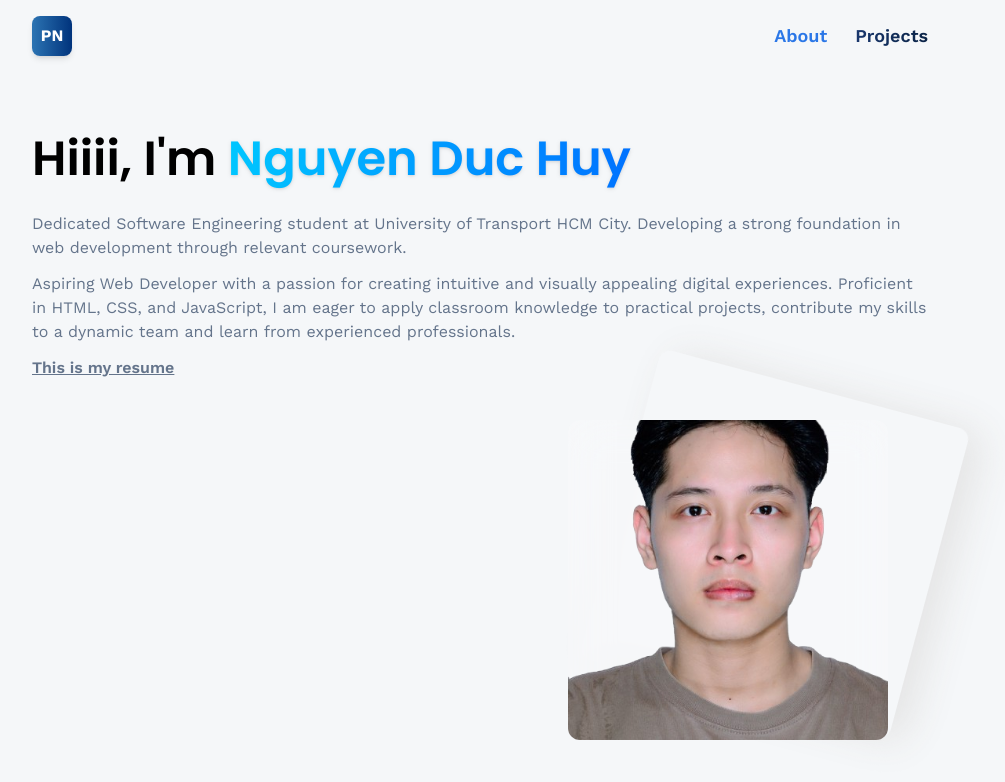
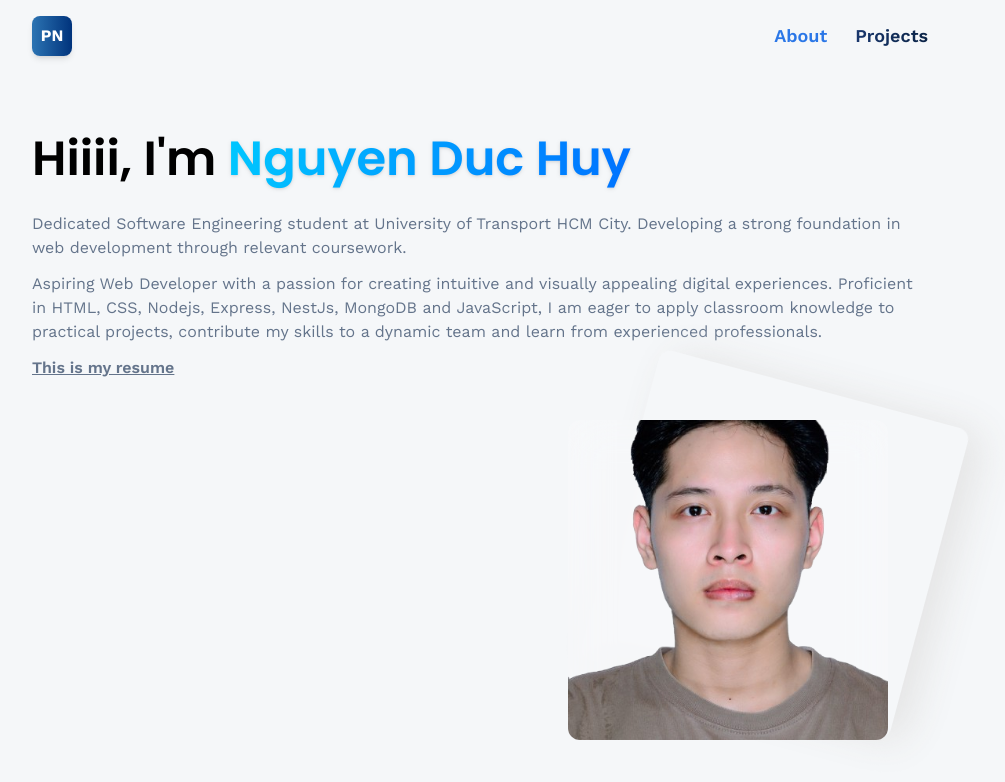
Before and after one commit to NDHUY782/My-Portfolio, a React (Vite) app: page /about in a window 1280 px wide. Shown: the top 782 px of the page, without its empty margins (160-1165 px from the left). Built offline with nearby package versions, Linux system fonts and the light colour scheme.

Commit message:
change interface

```diff
--- a/src/pages/About.jsx
+++ b/src/pages/About.jsx
@@ -28,10 +28,10 @@ const About = () => {
         </p>
         <p>
           Aspiring Web Developer with a passion for creating intuitive and
-          visually appealing digital experiences. Proficient in HTML, CSS, and
-          JavaScript, I am eager to apply classroom knowledge to practical
-          projects, contribute my skills to a dynamic team and learn from
-          experienced professionals.
+          visually appealing digital experiences. Proficient in HTML, CSS,
+          Nodejs, Express, NestJs, MongoDB and JavaScript, I am eager to apply
+          classroom knowledge to practical projects, contribute my skills to a
+          dynamic team and learn from experienced professionals.
         </p>
         <a
           href="/resume.pdf"
```
